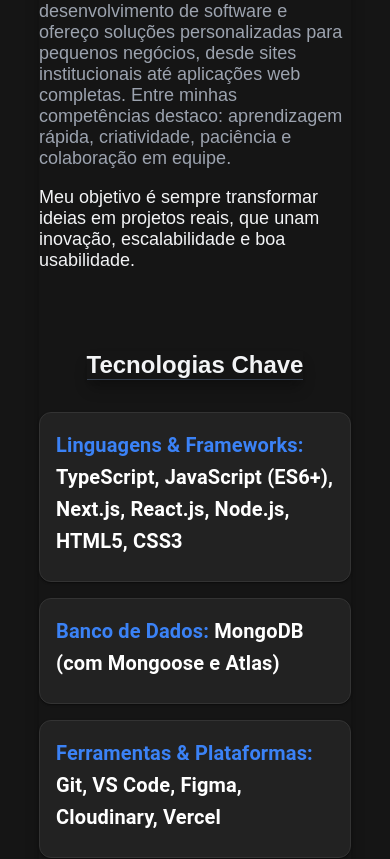
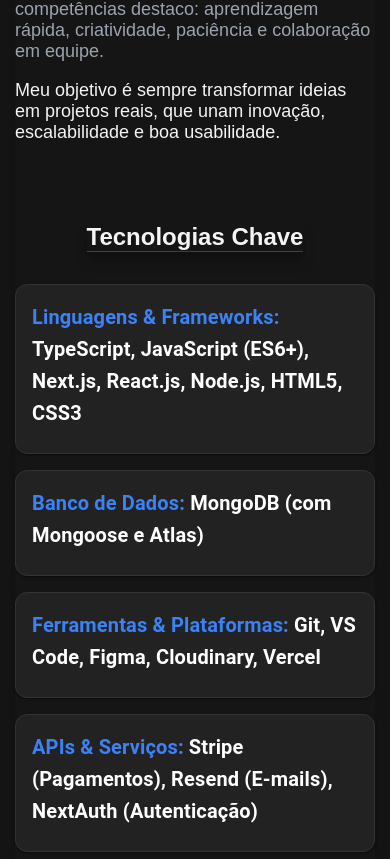
Before and after one commit to maisaolisilva/portifolio-maisa-dev, a Next.js app: page / in a window 390 px wide. Shown: the part 1595-2454 px from the top of the page. Built offline with nearby package versions, Linux system fonts and the light colour scheme.

Commit message:
adaptação para telas menores

```diff
--- a/app/componentes/cabecalhoResponsivo/page.tsx
+++ b/app/componentes/cabecalhoResponsivo/page.tsx
@@ -8,7 +8,7 @@
   const [isMobile, setIsMobile] = useState(false);
 
   useEffect(() => {
-    const mediaQuery = window.matchMedia("(max-width: 540px)");
+    const mediaQuery = window.matchMedia("(max-width: 550px)");
 
     // Atualiza o estado com base na largura atual da tela
     const handleResize = () => setIsMobile(mediaQuery.matches);
--- a/app/page.module.css
+++ b/app/page.module.css
@@ -7,6 +7,7 @@
   display: flex;
   flex-direction: column;
   align-items: center;
+  justify-content: center;
   gap: 5em;
   margin-top: 2em;
   padding-bottom: 5em;
@@ -83,4 +84,13 @@
     "item2";
     gap: 5em;
   }
+
+  .projetos {
+    padding: 0;
+  }
+
+  .conteudoMain {
+    margin-left: 15px;
+    margin-right: 15px;
+  }
 }
```
